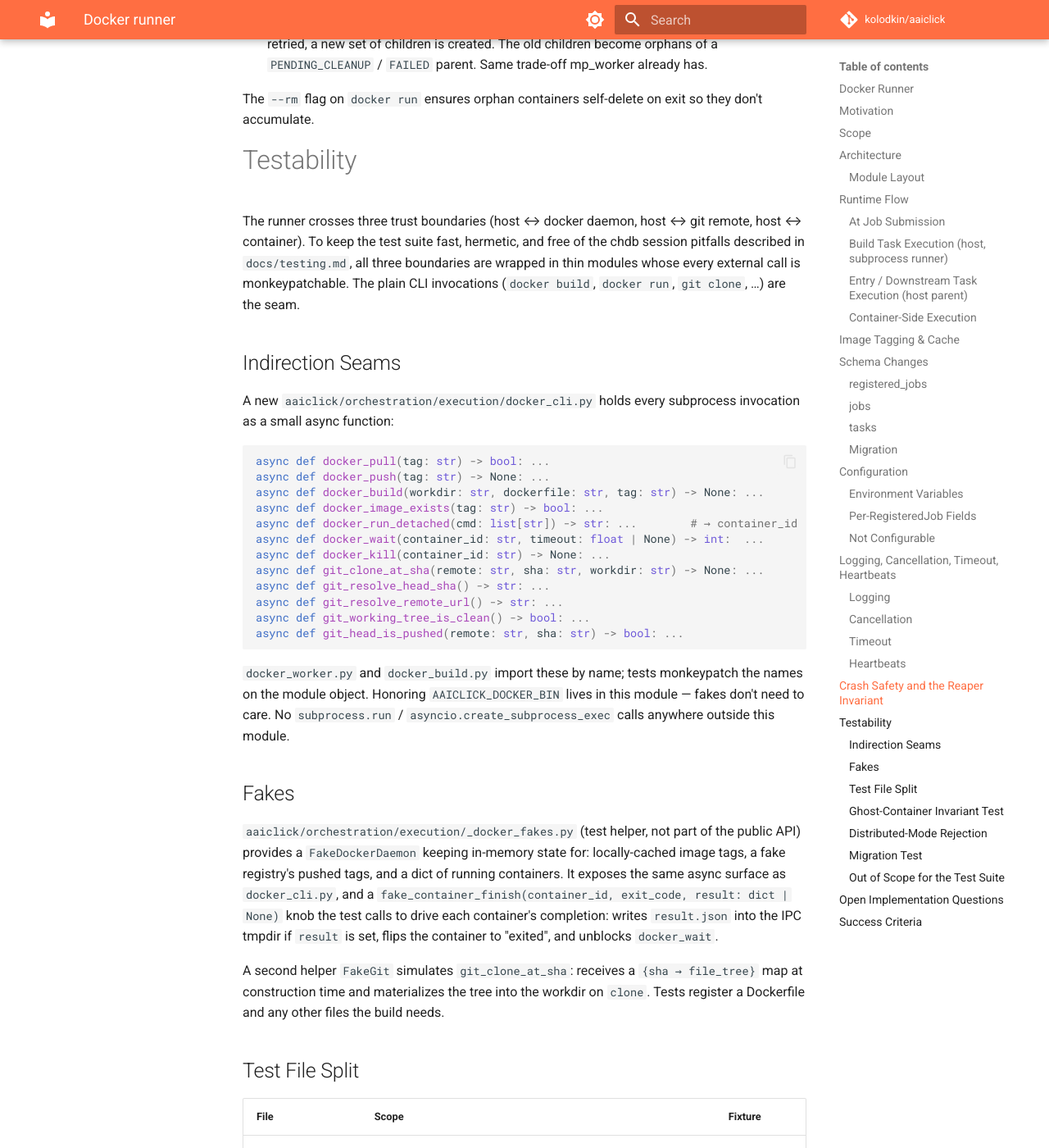
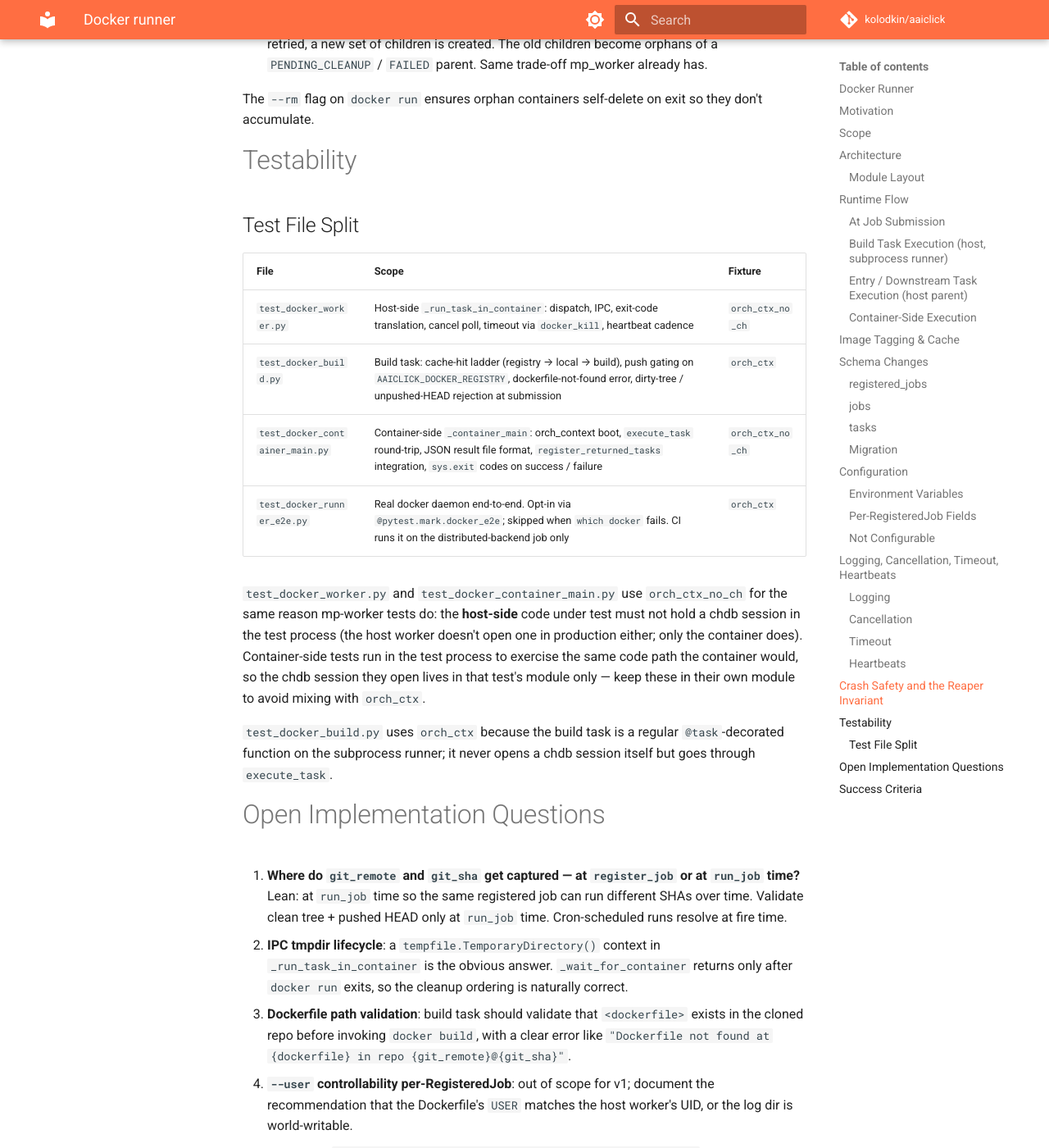
Before and after one commit to kolodkin/aaiclick, an MkDocs documentation site: the page built from docs/docker_runner.md, in a window 1280 px wide and 1400 px high, scrolled down 11652 px. Shown: the whole window at 82% size. Built offline with MkDocs 1.6.1 and Material for MkDocs 9.7.7, drawn with Linux system fonts in a browser that asks for light colours; comment, search, counter and statistics services are not loaded; some of the changed text lies outside the part shown.

Commit message:
cleanup: trim docker testability section to test file split
Drop indirection seams, fakes, ghost-container, distributed-mode, and
migration subsections. Keep the test file matrix and the chdb fixture
rationale.

````diff
--- a/docs/docker_runner.md
+++ b/docs/docker_runner.md
@@ -509,54 +509,6 @@ exit so they don't accumulate.
 
 # Testability
 
-The runner crosses three trust boundaries (host ↔ docker daemon, host ↔
-git remote, host ↔ container). To keep the test suite fast, hermetic, and
-free of the chdb session pitfalls described in `docs/testing.md`, all
-three boundaries are wrapped in thin modules whose every external call
-is monkeypatchable. The plain CLI invocations (`docker build`, `docker
-run`, `git clone`, …) are the seam.
-
-## Indirection Seams
-
-A new `aaiclick/orchestration/execution/docker_cli.py` holds every
-subprocess invocation as a small async function:
-
-```python
-async def docker_pull(tag: str) -> bool: ...
-async def docker_push(tag: str) -> None: ...
-async def docker_build(workdir: str, dockerfile: str, tag: str) -> None: ...
-async def docker_image_exists(tag: str) -> bool: ...
-async def docker_run_detached(cmd: list[str]) -> str: ...        # → container_id
-async def docker_wait(container_id: str, timeout: float | None) -> int:  ...
-async def docker_kill(container_id: str) -> None: ...
-async def git_clone_at_sha(remote: str, sha: str, workdir: str) -> None: ...
-async def git_resolve_head_sha() -> str: ...
-async def git_resolve_remote_url() -> str: ...
-async def git_working_tree_is_clean() -> bool: ...
-async def git_head_is_pushed(remote: str, sha: str) -> bool: ...
-```
-
-`docker_worker.py` and `docker_build.py` import these by name; tests
-monkeypatch the names on the module object. Honoring `AAICLICK_DOCKER_BIN`
-lives in this module — fakes don't need to care. No `subprocess.run` /
-`asyncio.create_subprocess_exec` calls anywhere outside this module.
-
-## Fakes
-
-`aaiclick/orchestration/execution/_docker_fakes.py` (test helper, not
-part of the public API) provides a `FakeDockerDaemon` keeping in-memory
-state for: locally-cached image tags, a fake registry's pushed tags, and
-a dict of running containers. It exposes the same async surface as
-`docker_cli.py`, and a `fake_container_finish(container_id, exit_code,
-result: dict | None)` knob the test calls to drive each container's
-completion: writes `result.json` into the IPC tmpdir if `result` is set,
-flips the container to "exited", and unblocks `docker_wait`.
-
-A second helper `FakeGit` simulates `git_clone_at_sha`: receives a
-`{sha → file_tree}` map at construction time and materializes the tree
-into the workdir on `clone`. Tests register a Dockerfile and any other
-files the build needs.
-
 ## Test File Split
 
 | File                          | Scope                                            | Fixture           |
@@ -578,51 +530,6 @@ module to avoid mixing with `orch_ctx`.
 `test_docker_build.py` uses `orch_ctx` because the build task is a
 regular `@task`-decorated function on the subprocess runner; it never
 opens a chdb session itself but goes through `execute_task`.
-
-## Ghost-Container Invariant Test
-
-The reaper interaction is the highest-risk new behavior. Dedicated
-test in `test_docker_worker.py`:
-
-1. Start `_run_task_in_container` for a task; FakeDockerDaemon launches
-   a container.
-2. Cancel the asyncio task that owns the host parent (simulating host
-   worker death) before the container finishes. Assert the IPC tmpdir
-   is cleaned up.
-3. Manually re-create the IPC dir's `result.json` writing
-   `{"success": true, ...}` (simulating the orphaned container finally
-   finishing and writing its result to a now-stale path). Assert the
-   `tasks` row was **not** flipped to `COMPLETED` — only
-   `_handle_task_result` writes terminal status, and that ran in the
-   cancelled host parent.
-4. Run the reaper directly (`mark_dead_workers`) and assert the task
-   moved to `PENDING_CLEANUP` and is retried.
-
-## Distributed-Mode Rejection
-
-Submitting a `runner_mode="docker"` job against `is_chdb()` /
-`is_sqlite()` must raise a clear error before any rows are written.
-Tested directly in `test_docker_build.py` (or wherever `run_job`
-validation lives) with the default chdb+SQLite test fixture: assert no
-`Job` row, no build task, no entry task were created.
-
-## Migration Test
-
-`test_migrations.py` (or the existing alembic test module) exercises
-upgrade then downgrade for the new revision. Asserts:
-
-- New columns exist on `registered_jobs` and `jobs` after upgrade.
-- Existing rows backfill to `runner_mode='subprocess'` via
-  `server_default`.
-- CHECK constraint rejects `runner_mode='other'` on insert.
-- Downgrade drops the columns and constraints cleanly.
-
-## Out of Scope for the Test Suite
-
-- Real BuildKit, multi-arch, or registry-auth scenarios — covered by
-  `docker_e2e` only when CI provides them.
-- Network-isolation behavior of `--network` (framework doesn't pass it).
-- UID/GID permission errors on bind-mounted log dir — operator concern.
 
 # Open Implementation Questions
 
@@ -667,6 +574,4 @@ upgrade then downgrade for the new revision. Asserts:
 - New test files under `aaiclick/orchestration/execution/` covering the
   matrix in the **Testability** section: `test_docker_worker.py`,
   `test_docker_build.py`, `test_docker_container_main.py`, and the
-  opt-in `test_docker_runner_e2e.py`. Unit tests run with no docker
-  daemon present via the `docker_cli.py` / `_docker_fakes.py` seam;
-  `docker_e2e`-marked tests are gated on a real daemon being available.
+  opt-in `test_docker_runner_e2e.py`.
````
